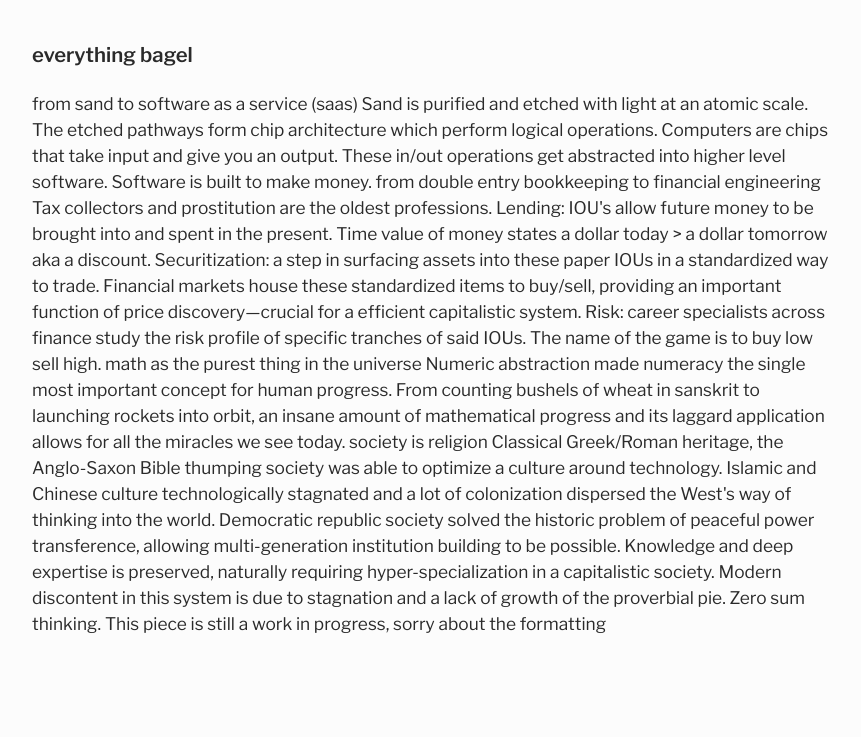
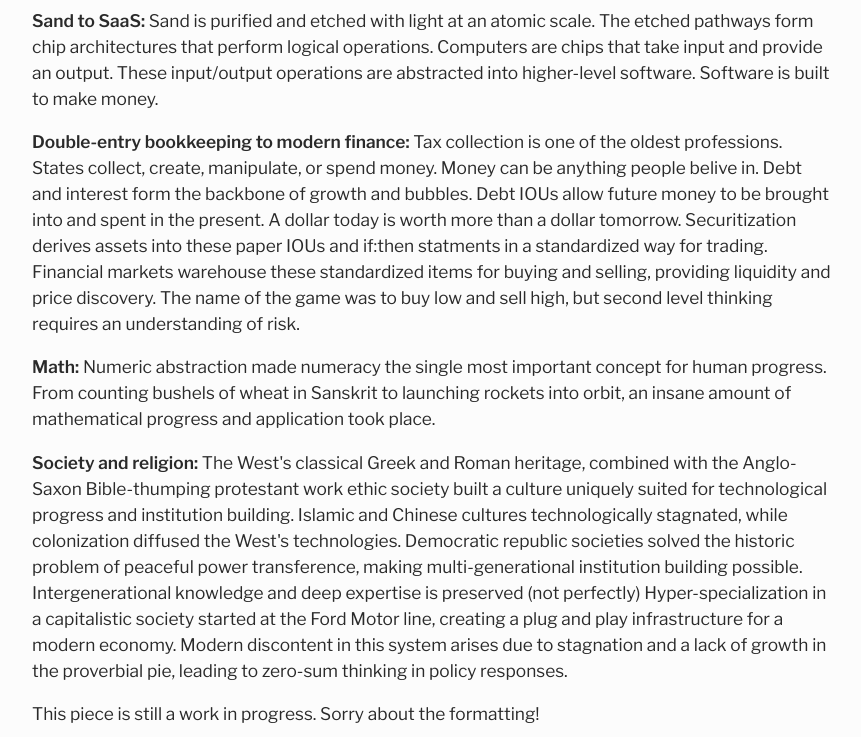
Before and after one commit to dougylin/mywebsite, a plain HTML site: page essay1.html in a window 1280 px wide. Shown: the part 63-800 px from the top of the page, without its empty margins (208-1069 px from the left). Drawn offline with nearby package versions, Linux system fonts and the light colour scheme.

Commit message:
Added something

```diff
--- a/essay1.html
+++ b/essay1.html
@@ -3,7 +3,7 @@
 <head>
     <meta charset="UTF-8">
     <meta name="viewport" content="width=device-width, initial-scale=1.0">
-    <title>Chips, US, TSMC, Culture</title>
+    <title>Everything Bagel</title>
     <link href="https://fonts.googleapis.com/css?family=Libre+Franklin:300,400,600" rel="stylesheet">
     <link rel="stylesheet" type="text/css" href="style.css">
 </head>
@@ -12,28 +12,46 @@
     <div class="container">
         <div class="text animate">
             <h3>
-                <span id=></span> everything bagel <!-- bold header -->
+                <span id="everything-bagel"></span> Everything Bagel <!-- Bold header -->
             </h3>
 
             <p>
-		from sand to software as a service (saas)
-Sand is purified and etched with light at an atomic scale. The etched pathways form chip architecture which perform logical operations. Computers are chips that take input and give you an output. These in/out operations get abstracted into higher level software. Software is built to make money.
-
-from double entry bookkeeping to financial engineering
-Tax collectors and prostitution are the oldest professions. Lending: IOU's allow future money to be brought into and spent in the present. Time value of money states a dollar today > a dollar tomorrow aka a discount. Securitization: a step in surfacing assets into these paper IOUs in a standardized way to trade. Financial markets house these standardized items to buy/sell, providing an important function of price discovery—crucial for a efficient capitalistic system. Risk: career specialists across finance study the risk profile of specific tranches of said IOUs. The name of the game is to buy low sell high.
-
-math as the purest thing in the universe
-Numeric abstraction made numeracy the single most important concept for human progress. From counting bushels of wheat in sanskrit to launching rockets into orbit, an insane amount of mathematical progress and its laggard application allows for all the miracles we see today.
-
-society is religion
-Classical Greek/Roman heritage, the Anglo-Saxon Bible thumping society was able to optimize a culture around technology. Islamic and Chinese culture technologically stagnated and a lot of colonization dispersed the West's way of thinking into the world. Democratic republic society solved the historic problem of peaceful power transference, allowing multi-generation institution building to be possible. Knowledge and deep expertise is preserved, naturally requiring hyper-specialization in a capitalistic society. Modern discontent in this system is due to stagnation and a lack of growth of the proverbial pie. Zero sum thinking.
-
-This piece is still a work in progress, sorry about the formatting
+                <strong>Sand to SaaS:</strong>
+                Sand is purified and etched with light at an atomic scale. The etched pathways form chip architectures that perform logical operations.
+                Computers are chips that take input and provide an output. These input/output operations are abstracted into higher-level software. Software is built to make money.
             </p>
 
+            <p>
+                <strong>Double-entry bookkeeping to modern finance:</strong>
+                Tax collection is one of the oldest professions. States collect, create, manipulate, or spend money. Money can be anything people belive in. Debt and interest form the
+                backbone of growth and bubbles. Debt IOUs allow future money to be brought into and spent in the present. A dollar today is worth more than a dollar tomorrow.
+                Securitization derives assets into these paper IOUs and if:then statments in a standardized way for trading. Financial markets warehouse these standardized items
+                for buying and selling, providing liquidity and price discovery.
+                The name of the game was to buy low and sell high, but second level thinking requires an understanding of risk.
+            </p>
 
+            <p>
+                <strong>Math:</strong>
+                Numeric abstraction made numeracy the single most important concept for human progress. From counting bushels of wheat in Sanskrit
+                to launching rockets into orbit, an insane amount of mathematical progress and application took place.
+            </p>
+
+            <p>
+                <strong>Society and religion:</strong>
+                The West's classical Greek and Roman heritage, combined with the Anglo-Saxon Bible-thumping protestant work ethic society built a culture uniquely suited
+                for technological progress and institution building. Islamic and Chinese cultures technologically stagnated, while colonization diffused the West's technologies.
+                Democratic republic societies solved the historic problem of peaceful power transference, making multi-generational institution building possible.
+                Intergenerational knowledge and deep expertise is preserved (not perfectly) Hyper-specialization in a capitalistic society started at the Ford Motor line, creating
+                a plug and play infrastructure for a modern economy.
+                Modern discontent in this system arises due to stagnation and a lack of growth in the proverbial pie, leading to zero-sum thinking in policy responses.
+            </p>
+
+            <p>
+                This piece is still a work in progress. Sorry about the formatting!
+            </p>
 
         </div>
     </div>
+
 </body>
 </html>
```
